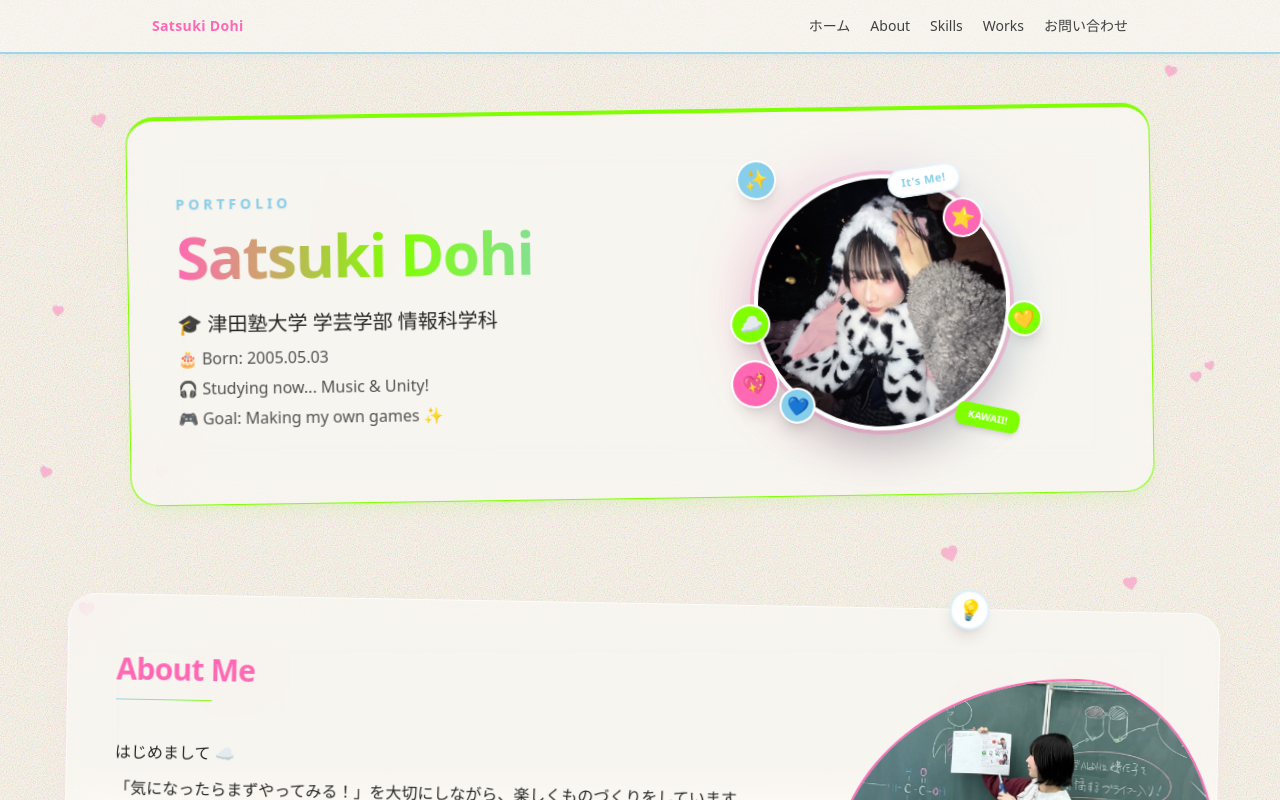
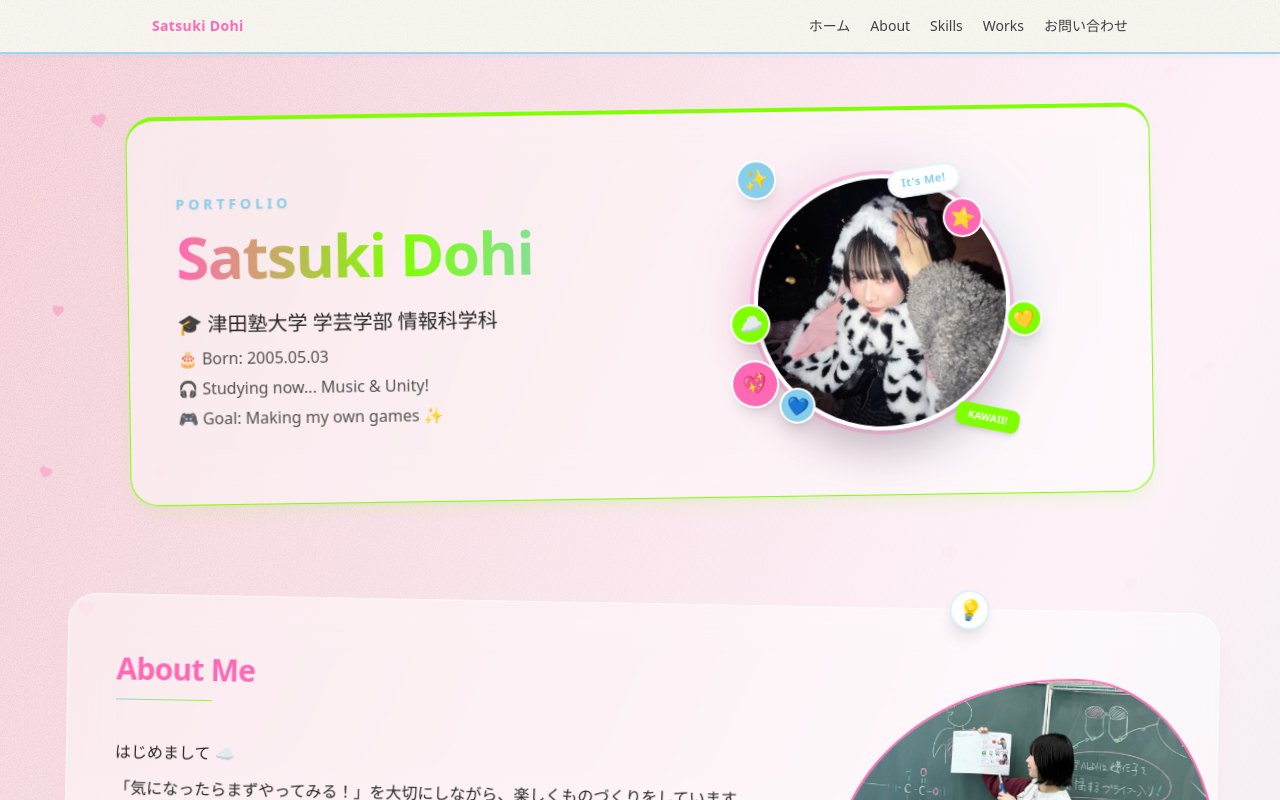
Before and after one commit to satsumaimo-chamcham555/my-portfolio, a Next.js app: page / in a window 1280 px wide. Shown: the top 800 px of the page. Built offline with nearby package versions, Linux system fonts and the light colour scheme.

Commit message:
fix: move image next to name

```diff
--- a/app/page.js
+++ b/app/page.js
@@ -78,7 +78,7 @@ const WORKS = [
 
 export default function Home() {
   return (
-    <>
+      <main className="relative min-h-screen overflow-hidden bg-gradient-to-br from-hotpink/20 via-pink-50 to-skyaccent/20">
       {/* --- 1. Hero セクション --- */}
       <section id="hero" className="relative overflow-visible px-4 py-10 md:px-8 lg:py-14">
         <div className="glass-panel collage-tilt-hero mx-auto max-w-5xl border-t-4 border-chartreuse px-8 py-10 shadow-lg shadow-chartreuse/10 md:flex md:items-center md:justify-between md:gap-10 md:px-12 md:py-16">
@@ -270,6 +270,6 @@ export default function Home() {
           </p>
         </div>
       </section>
-    </>
+    </main>
   );
 }
```
